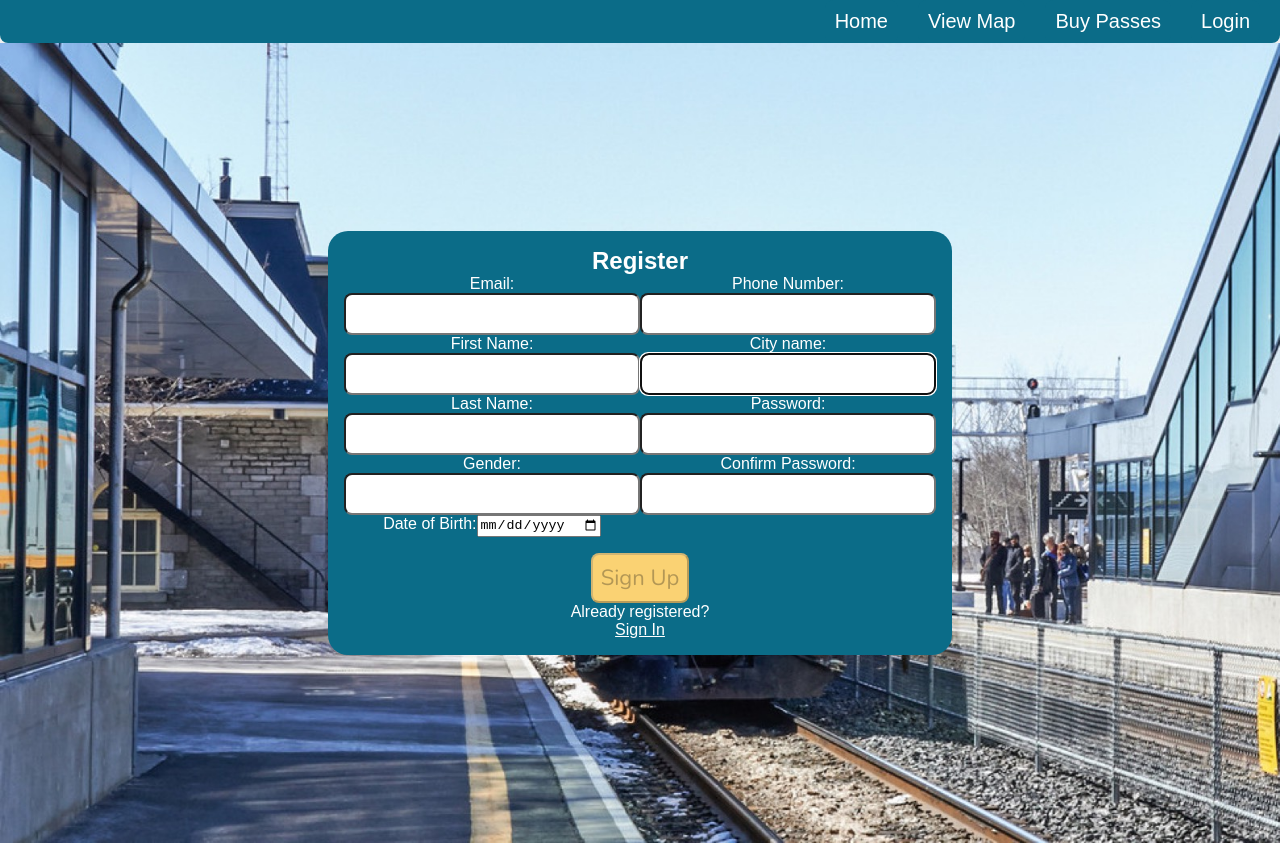
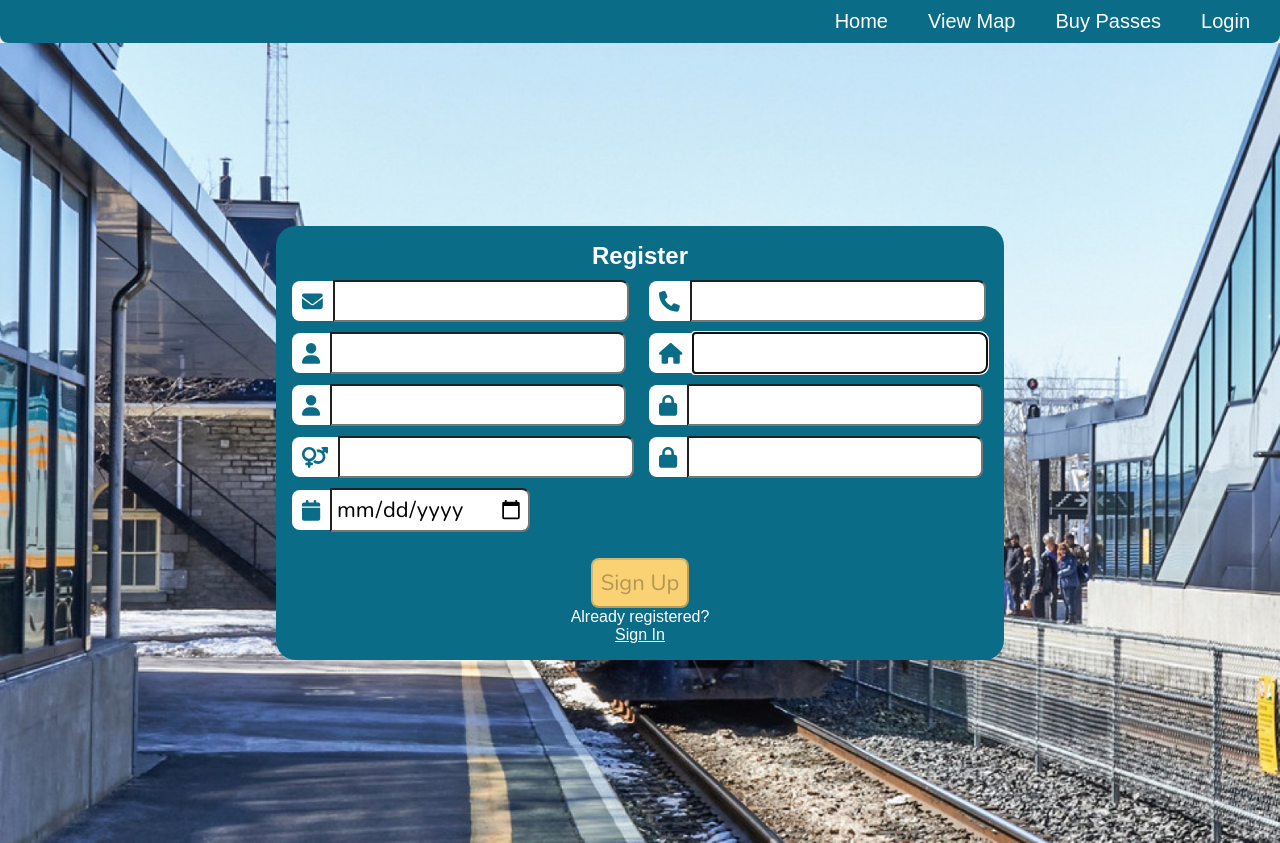
Before and after one commit to MahdiMk-dev/subway, a React (Create React App) app in the folder frontend/subway-app/: page /register in a window 1280 px wide. Built offline with nearby package versions, Linux system fonts and the light colour scheme.

Commit message:
adjusted styling

```diff
--- a/frontend/subway-app/src/components/passenger/Login.jsx
+++ b/frontend/subway-app/src/components/passenger/Login.jsx
@@ -1,10 +1,12 @@
-// Login.jsx
-
 import { useRef, useState, useEffect } from "react";
 import { Link, useNavigate, useLocation } from "react-router-dom";
 import axios from "axios";
 import Navbar from "./navbar";
 import "../../styles/login.css";
+import "../../styles/utilities.css";
+import { FontAwesomeIcon } from "@fortawesome/react-fontawesome";
+import { faEnvelope, faLock } from "@fortawesome/free-solid-svg-icons";
+
 const LOGIN_URL = "//localhost:8000/api/login";
 
 const Login = () => {
@@ -48,12 +50,12 @@ const Login = () => {
       );
       const accessToken = response?.data?.accessToken;
       const roles = response?.data?.roles;
-      console.log(response.data.passenger.id)
+      console.log(response.data.passenger.id);
       setEmail("");
       setPassword("");
       localStorage.setItem("login", true);
-      localStorage.setItem("userID",response.data.passenger.id)
-      navigate("/profile/userId:"+response.data.passenger.id);
+      localStorage.setItem("userID", response.data.passenger.id);
+      navigate("/profile/userId:" + response.data.passenger.id);
     } catch (err) {
       if (!err?.response) {
         setErrMsg("No Server Response");
@@ -82,8 +84,10 @@ const Login = () => {
           </p>
           <h1>Login</h1>
           <form onSubmit={handleSubmit} className="login-inputs">
-            <label>Email:</label>
+            <div className="float">
+              <FontAwesomeIcon icon={faEnvelope} className="icon"/>
               <input
+                className="row"
                 type="email"
                 id="email"
                 ref={userRef}
@@ -92,15 +96,19 @@ const Login = () => {
                 value={email}
                 required
               />
-            <label>Password:</label>
+            </div>
+            <div className="float">
+              <FontAwesomeIcon icon={faLock} className="icon"/>
               <input
+                className="row"
                 type="password"
                 id="password"
                 onChange={(e) => setPassword(e.target.value)}
                 value={password}
                 required
               />
-            <label>User Type:</label>
+            </div>
+
             <select
               value={userType}
               onChange={(e) => setUserType(e.target.value)}
@@ -126,11 +134,12 @@ const Login = () => {
             <button type="submit">Login</button>
           </form>
           <p>
+            <b className="row">
               Need an Account?
-            <br />
               <span className="line">
                 <Link to="/register">Sign Up</Link>
               </span>
+            </b>
           </p>
         </section>
       </div>
--- a/frontend/subway-app/src/components/passenger/Register.jsx
+++ b/frontend/subway-app/src/components/passenger/Register.jsx
@@ -3,12 +3,20 @@ import {
   faCheck,
   faTimes,
   faInfoCircle,
+  faEnvelope,
+  faUser,
+  faLock,
+  faCalendar,
+  faHome,
+  faVenusMars,
+  faPhone,
 } from "@fortawesome/free-solid-svg-icons";
 import { FontAwesomeIcon } from "@fortawesome/react-fontawesome";
 import axios from "axios";
 import { Link, useNavigate } from "react-router-dom";
 import Navbar from "./navbar";
 import "../../styles/login.css";
+import "../../styles/utilities.css";
 
 const PWD_REGEX = /^(?=.*[a-z])(?=.*[A-Z])(?=.*[0-9])(?=.*[!@#$%]).{8,24}$/;
 const REGISTER_URL = "//localhost:8000/api/signup";
@@ -123,9 +131,11 @@ const Register = () => {
             </p>
             <h1>Register</h1>
             <form onSubmit={handleSubmit}>
-              <div className="form-inputs">
+              <div className="form-inputs space-between gap-2">
                 <div>
-                  <label htmlFor="email">Email:</label>
+                  <div className="float row">
+                    <FontAwesomeIcon icon={faEnvelope} className="icon" />
+
                     <input
                       type="email"
                       id="email"
@@ -136,7 +146,10 @@ const Register = () => {
                       required
                       aria-describedby="uidnote"
                     />
-                  <label htmlFor="First Name">First Name:</label>
+                  </div>
+                  <div className="float row">
+                    <FontAwesomeIcon icon={faUser} className="icon" />
+
                     <input
                       type="text"
                       id="First Name"
@@ -147,7 +160,10 @@ const Register = () => {
                       required
                       aria-describedby="uidnote"
                     />
-                  <label htmlFor="Last Name">Last Name:</label>
+                  </div>
+                  <div className="float row">
+                    <FontAwesomeIcon icon={faUser} className="icon" />
+
                     <input
                       type="text"
                       id="Last Name"
@@ -158,7 +174,10 @@ const Register = () => {
                       required
                       aria-describedby="uidnote"
                     />
-                  <label htmlFor="gender">Gender:</label>
+                  </div>
+                  <div className="float row">
+                    <FontAwesomeIcon icon={faVenusMars} className="icon" />
+
                     <input
                       type="text"
                       id="gender"
@@ -169,7 +188,10 @@ const Register = () => {
                       required
                       aria-describedby="uidnote"
                     />
-                  <label htmlFor="Dob">Date of Birth:</label>
+                  </div>
+                  <div className="float row">
+                    <FontAwesomeIcon icon={faCalendar} className="icon" />
+
                     <input
                       type="date"
                       id="Dob"
@@ -181,8 +203,11 @@ const Register = () => {
                       aria-describedby="uidnote"
                     />
                   </div>
+                </div>
                 <div>
-                  <label htmlFor="Phone Number">Phone Number:</label>
+                  <div className="float row">
+                    <FontAwesomeIcon icon={faPhone} className="icon" />
+
                     <input
                       type="text"
                       id="Phone Number"
@@ -192,7 +217,10 @@ const Register = () => {
                       value={phone_number}
                       required
                     />
-                  <label htmlFor="City name">City name:</label>
+                  </div>
+                  <div className="float row">
+                    <FontAwesomeIcon icon={faHome} className="icon" />
+
                     <input
                       type="text"
                       id="City name"
@@ -202,9 +230,11 @@ const Register = () => {
                       value={city}
                       required
                     />
+                  </div>
+                  <div className="float row">
+                    <FontAwesomeIcon icon={faLock} className="icon" />
 
                     <label htmlFor="password">
-                    Password:
                       <FontAwesomeIcon
                         icon={faCheck}
                         className={validPwd ? "valid" : "hide"}
@@ -234,8 +264,8 @@ const Register = () => {
                       <FontAwesomeIcon icon={faInfoCircle} />
                       8 to 24 characters.
                       <br />
-                    Must include uppercase and lowercase letters, a number and a
-                    special character.
+                      Must include uppercase and lowercase letters, a number and
+                      a special character.
                       <br />
                       Allowed special characters:{" "}
                       <span aria-label="exclamation mark">!</span>{" "}
@@ -244,9 +274,10 @@ const Register = () => {
                       <span aria-label="dollar sign">$</span>{" "}
                       <span aria-label="percent">%</span>
                     </p>
-
+                  </div>
+                  <div className="float row">
+                    <FontAwesomeIcon icon={faLock} className="icon" />
                     <label htmlFor="confirm_pwd">
-                    Confirm Password:
                       <FontAwesomeIcon
                         icon={faCheck}
                         className={validMatch && matchPwd ? "valid" : "hide"}
@@ -278,6 +309,7 @@ const Register = () => {
                     </p>
                   </div>
                 </div>
+              </div>
 
               <button disabled={!validPwd || !validMatch}>Sign Up</button>
             </form>
--- a/frontend/subway-app/src/styles/login.css
+++ b/frontend/subway-app/src/styles/login.css
@@ -19,7 +19,7 @@ html {
   background-image: url("../images/hero_stations.jpg");
   background-size: cover;
   background-attachment: fixed;
-  backdrop-filter: blur(5px);
+  filter:blur(100%) ;
 }
 
 .App {
@@ -64,9 +64,6 @@ a:visited {
   color: #fff;
 }
 
-input[type="email"],
-input[type="text"],
-input[type="password"],
 select,
 button,
 textarea {
@@ -75,7 +72,16 @@ textarea {
   padding: 0.25rem;
   border-radius: 0.5rem;
 }
-
+input[type="email"],
+input[type="text"],
+input[type="password"],
+input[type="date"]
+ {
+  font-family: "Nunito", sans-serif;
+  font-size: 22px;
+  padding: 0.25rem;
+  border-radius: 0rem 0.5rem 0.5rem 0rem;
+}
 label,
 button {
   margin-top: 1rem;
@@ -133,6 +139,7 @@ li {
 
 .line {
   display: inline-block;
+  color: rgb(250, 210, 115);
 }
 
 .flexGrow {
@@ -158,3 +165,11 @@ li {
   color: red;
   cursor: pointer;
 }
+.icon{
+  background-color: white;
+  border-radius: 0.5rem 0rem 0rem 0.5rem;
+  font-size: 1.3rem;
+  color: rgb(11, 108, 136);
+  align-self: center;
+  padding: 10px;
+}
```
Lines whose indentation alone changed are shown as unchanged.
